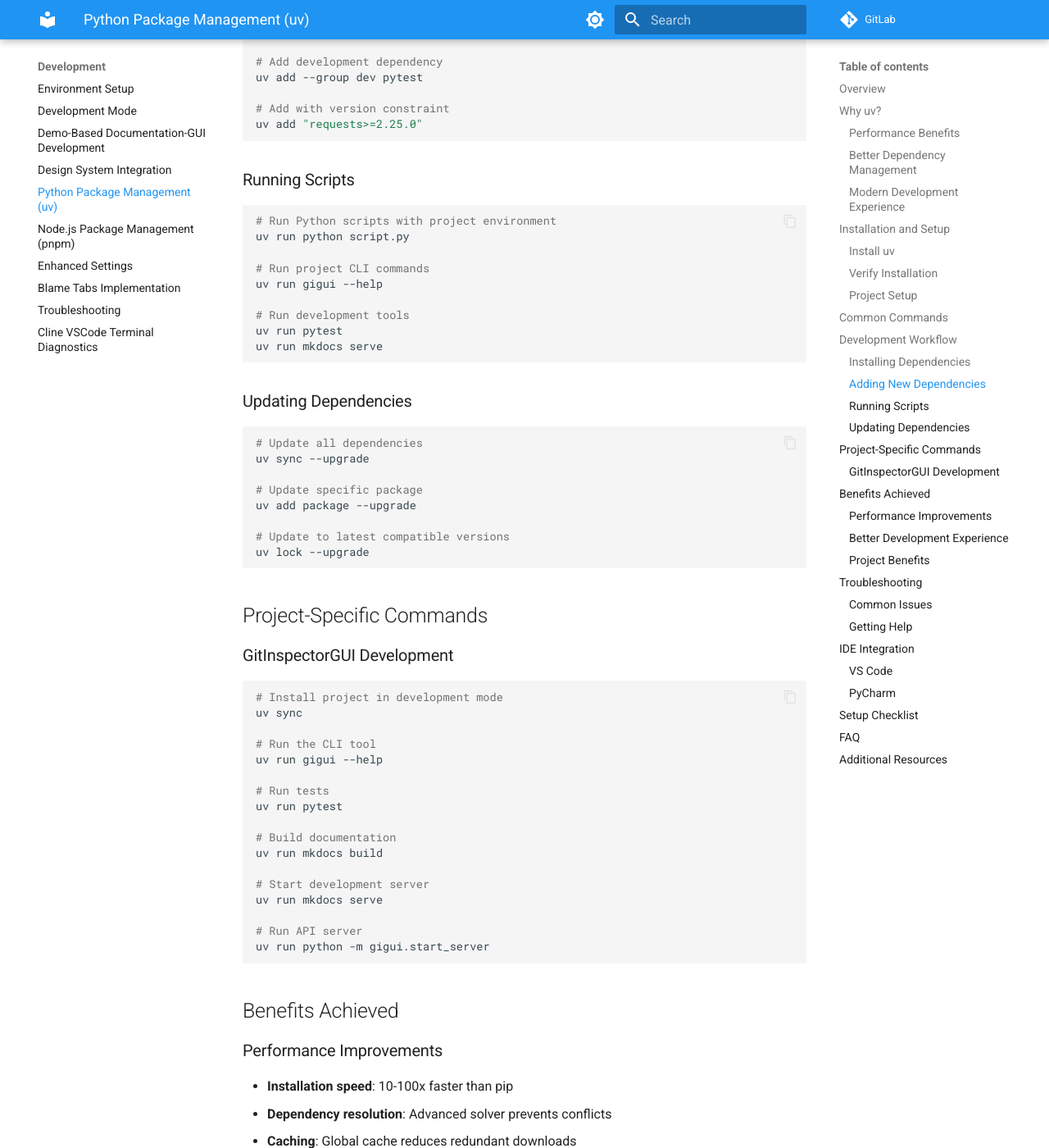
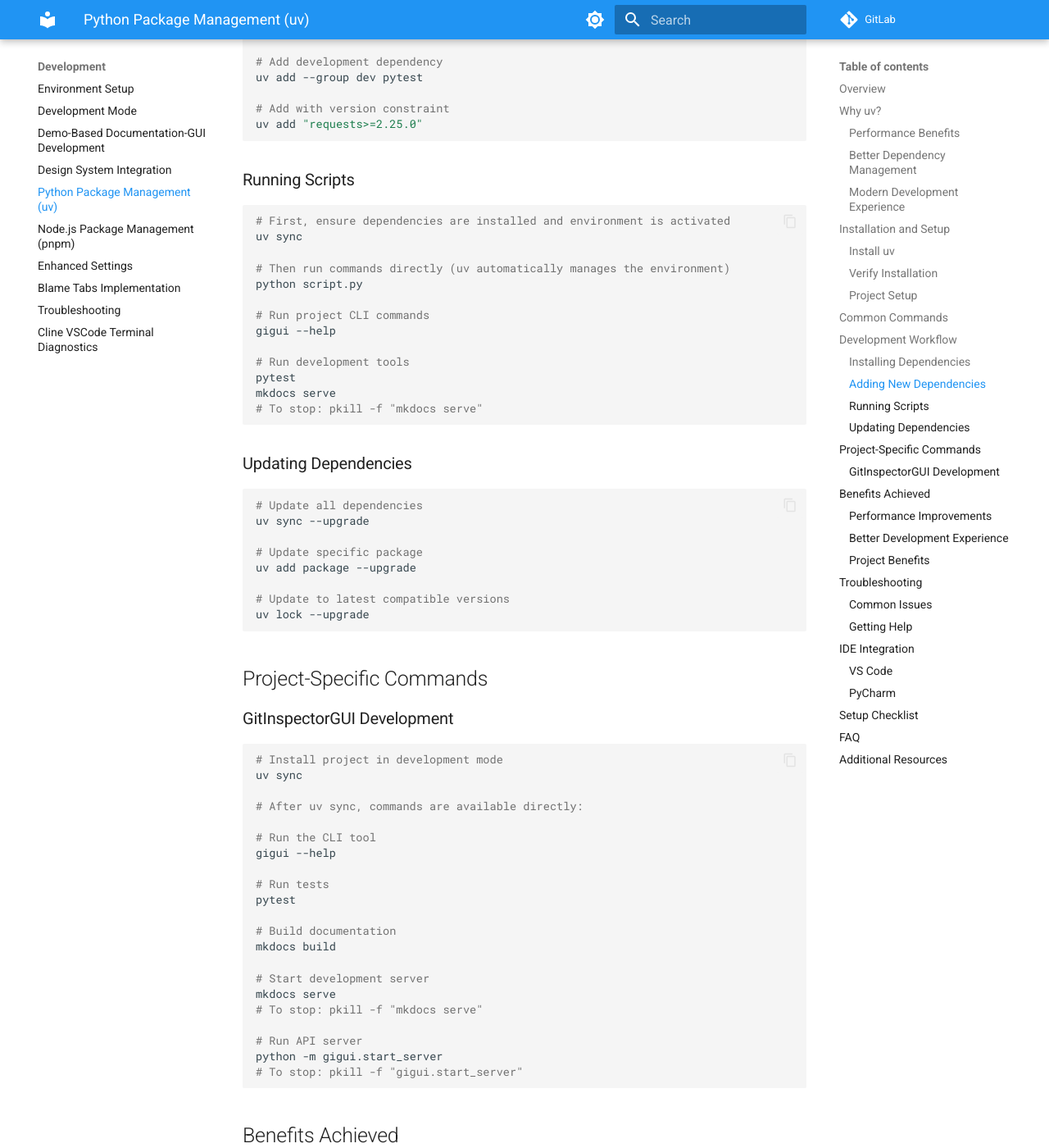
Before and after one commit to boost-edu-tools/gitinspectorgui, an MkDocs documentation site: the page built from docs/development/python-management-uv.md, in a window 1280 px wide and 1400 px high, scrolled down 2708 px. Shown: the whole window at 82% size. Built offline with MkDocs 1.6.1 and Material for MkDocs 9.7.7, drawn with Linux system fonts in a browser that asks for light colours; comment, search, counter and statistics services are not loaded.

Commit message:
docs: Add server kill commands to python-management-uv.md
- Add pkill commands for mkdocs serve and gigui.start_server
- Include kill commands in both Running Scripts and Project-Specific Commands sections
- Provide clear instructions for stopping development servers
- Fix uv run usage to show direct command execution after uv sync

````diff
--- a/docs/development/python-management-uv.md
+++ b/docs/development/python-management-uv.md
@@ -112,15 +112,19 @@ uv add "requests>=2.25.0"
 ### Running Scripts
 
 ```bash
-# Run Python scripts with project environment
-uv run python script.py
+# First, ensure dependencies are installed and environment is activated
+uv sync
+
+# Then run commands directly (uv automatically manages the environment)
+python script.py
 
 # Run project CLI commands
-uv run gigui --help
+gigui --help
 
 # Run development tools
-uv run pytest
-uv run mkdocs serve
+pytest
+mkdocs serve
+# To stop: pkill -f "mkdocs serve"
 ```
 
 ### Updating Dependencies
@@ -144,20 +148,24 @@ uv lock --upgrade
 # Install project in development mode
 uv sync
 
+# After uv sync, commands are available directly:
+
 # Run the CLI tool
-uv run gigui --help
+gigui --help
 
 # Run tests
-uv run pytest
+pytest
 
 # Build documentation
-uv run mkdocs build
+mkdocs build
 
 # Start development server
-uv run mkdocs serve
+mkdocs serve
+# To stop: pkill -f "mkdocs serve"
 
 # Run API server
-uv run python -m gigui.start_server
+python -m gigui.start_server
+# To stop: pkill -f "gigui.start_server"
 ```
 
 ## Benefits Achieved
@@ -224,7 +232,7 @@ uv sync --refresh
 
 ```bash
 # If port 8000 is in use, use a different port
-uv run mkdocs serve --dev-addr=127.0.0.1:8001
+mkdocs serve --dev-addr=127.0.0.1:8001
 
 # Or find and kill the process using port 8000
 lsof -i :8000
````
Also changed, not shown: docs/operations/documentation-deployment.md (+1 -1 lines).
